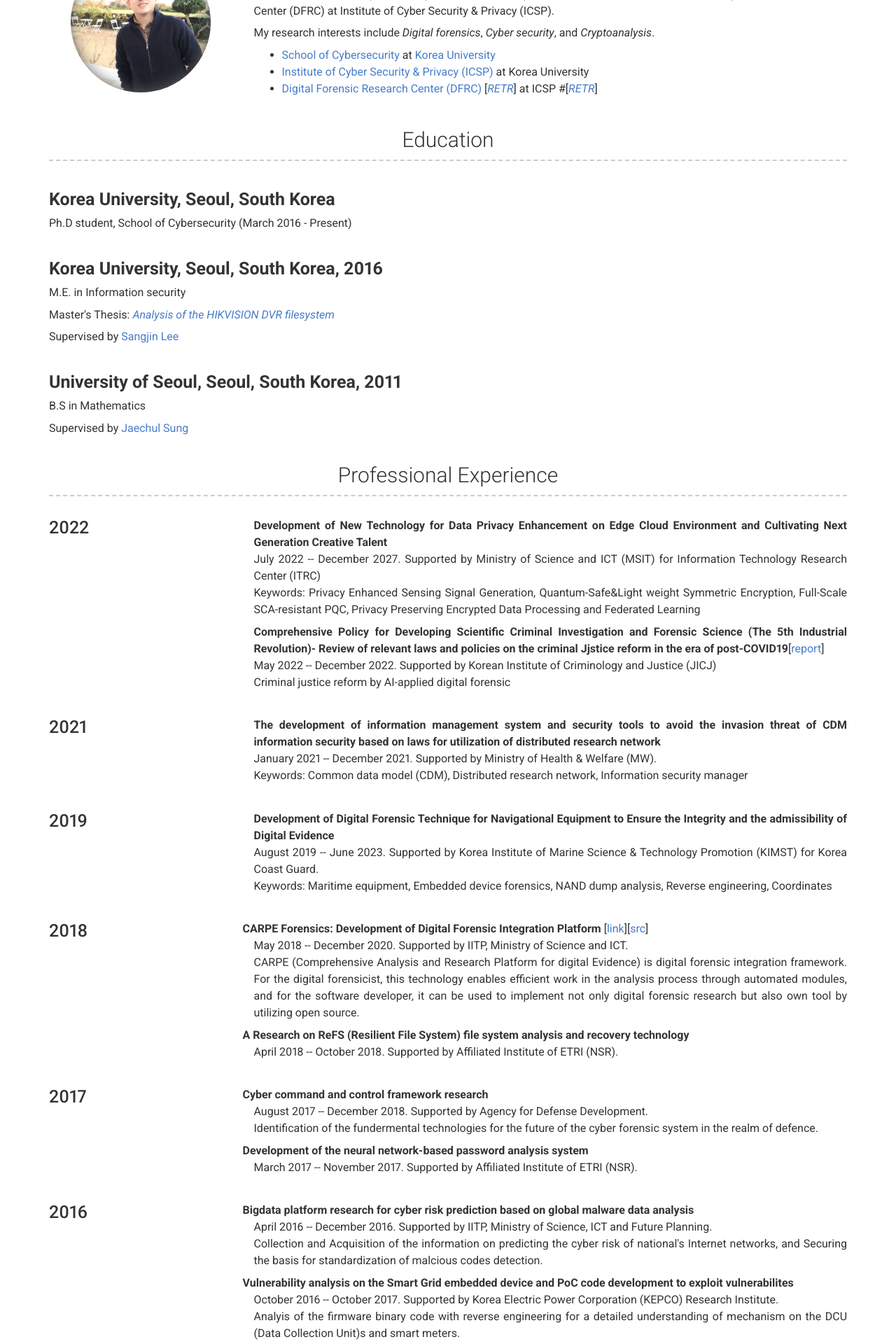
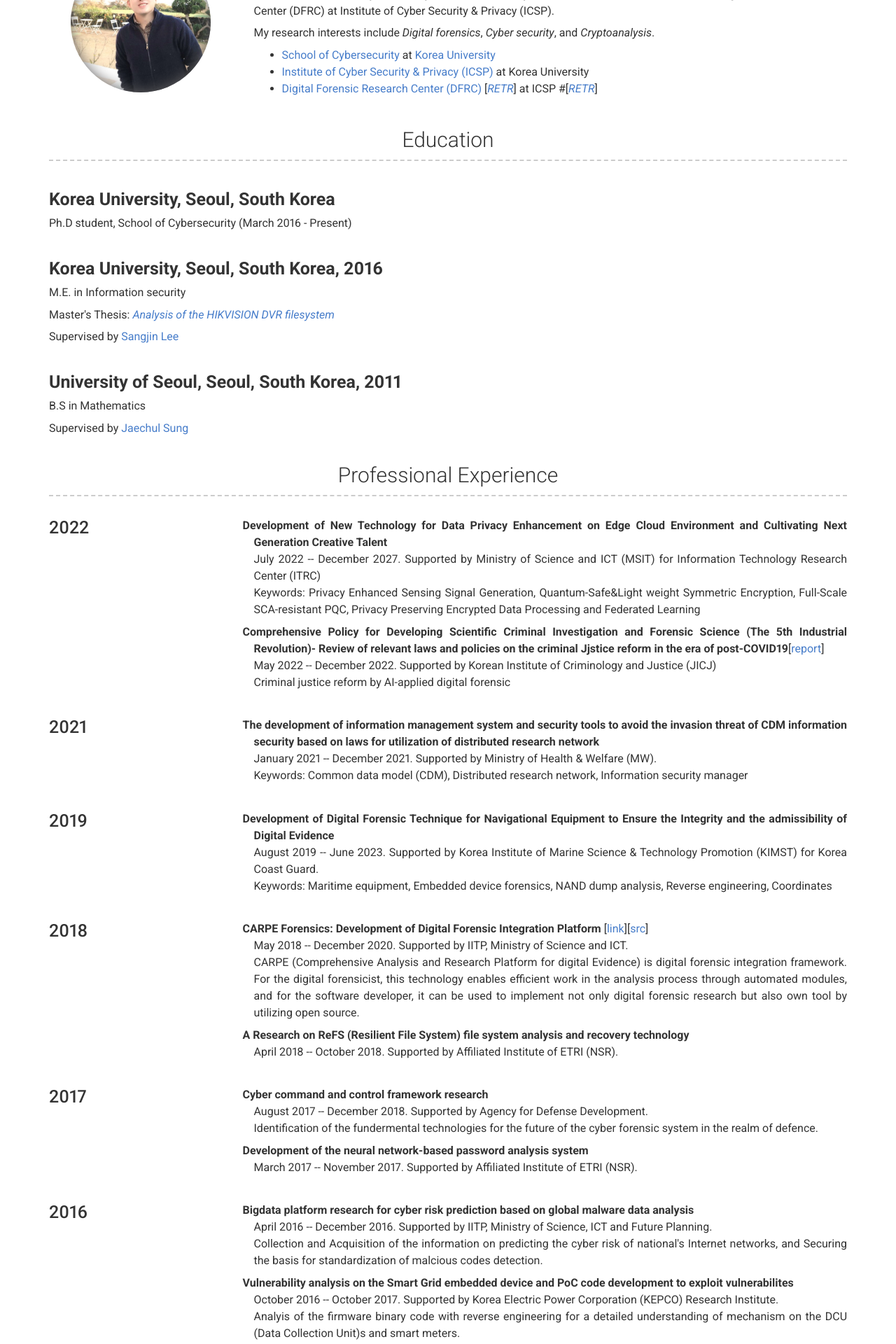
Before and after one commit to JaehyeokHan/jaehyeokhan.github.io, a Jekyll site: the page built from index.md, in a window 1280 px wide. Shown: the part 347-2267 px from the top of the page at 70% size. Built offline with Jekyll 4.4.1, drawn with Linux system fonts in a browser that asks for light colours; nearby versions of some CDN libraries.

Commit message:
Update _config.yml

```diff
--- a/_config.yml
+++ b/_config.yml
@@ -91,24 +91,24 @@ content:
       - layout: left
         title: 2022
         description: | # this will include new lines to allow paragraphs
-          <p><b>Development of New Technology for Data Privacy Enhancement on Edge Cloud Environment and Cultivating Next Generation Creative Talent</b>
+          <p style="text-indent: -1em;"><b>Development of New Technology for Data Privacy Enhancement on Edge Cloud Environment and Cultivating Next Generation Creative Talent</b>
           <br>July 2022 -- December 2027. Supported by Ministry of Science and ICT (MSIT) for Information Technology Research Center (ITRC)
           <br>Keywords: Privacy Enhanced Sensing Signal Generation, Quantum-Safe&Light weight Symmetric Encryption, Full-Scale SCA-resistant PQC, Privacy Preserving Encrypted Data Processing and Federated Learning</p>
-          <p><b>Comprehensive Policy for Developing Scientific Criminal Investigation and Forensic Science (The 5th Industrial Revolution)- Review of relevant laws and policies on the criminal Jjstice reform in the era of post-COVID19</b>[<A href = " https://www.kicj.re.kr/boardDownload.es?bid=0001&list_no=13315&seq=1" target = "top">report</A>]
+          <p style="text-indent: -1em;"><b>Comprehensive Policy for Developing Scientific Criminal Investigation and Forensic Science (The 5th Industrial Revolution)- Review of relevant laws and policies on the criminal Jjstice reform in the era of post-COVID19</b>[<A href = " https://www.kicj.re.kr/boardDownload.es?bid=0001&list_no=13315&seq=1" target = "top">report</A>]
           <br>May 2022 -- December 2022. Supported by Korean Institute of Criminology and Justice (JICJ)
           <br>Criminal justice reform by AI-applied digital forensic</p>
 
       - layout: left
         title: 2021
         description: | # this will include new lines to allow paragraphs
-          <p><b>The development of information management system and security tools to avoid the invasion threat of CDM information security based on laws for utilization of distributed research network</b>
+          <p style="text-indent: -1em;"><b>The development of information management system and security tools to avoid the invasion threat of CDM information security based on laws for utilization of distributed research network</b>
           <br>January 2021 -- December 2021. Supported by Ministry of Health & Welfare (MW).
           <br>Keywords: Common data model (CDM), Distributed research network, Information security manager</p>
 
       - layout: left
         title: 2019
         description: | # this will include new lines to allow paragraphs
-          <p><b>Development of Digital Forensic Technique for Navigational Equipment to Ensure the Integrity and the admissibility of Digital Evidence</b>
+          <p style="text-indent: -1em;"><b>Development of Digital Forensic Technique for Navigational Equipment to Ensure the Integrity and the admissibility of Digital Evidence</b>
           <br>August 2019 -- June 2023. Supported by Korea Institute of Marine Science & Technology Promotion (KIMST) for Korea Coast Guard.
           <br>Keywords: Maritime equipment, Embedded device forensics, NAND dump analysis, Reverse engineering, Coordinates</p>
 
```
